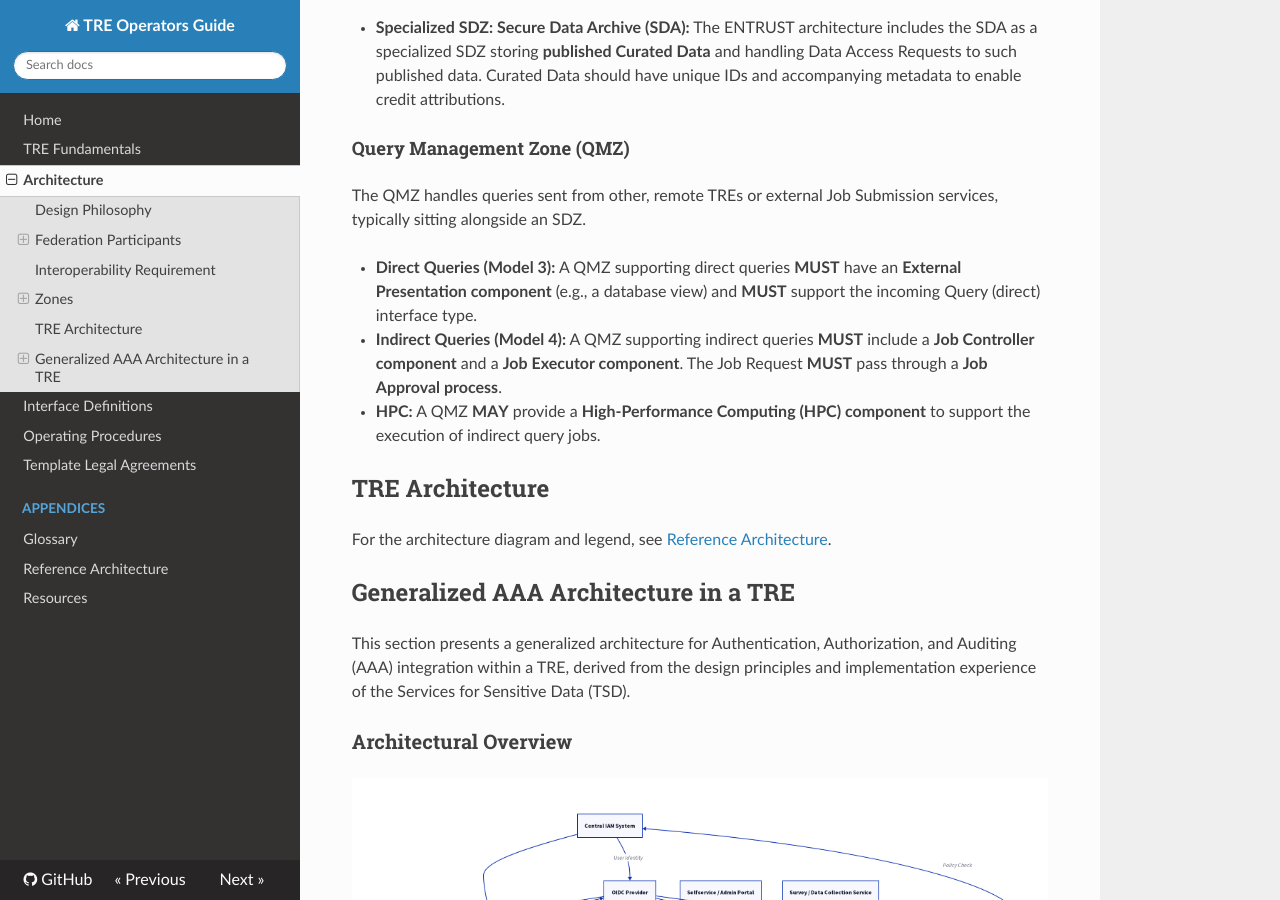
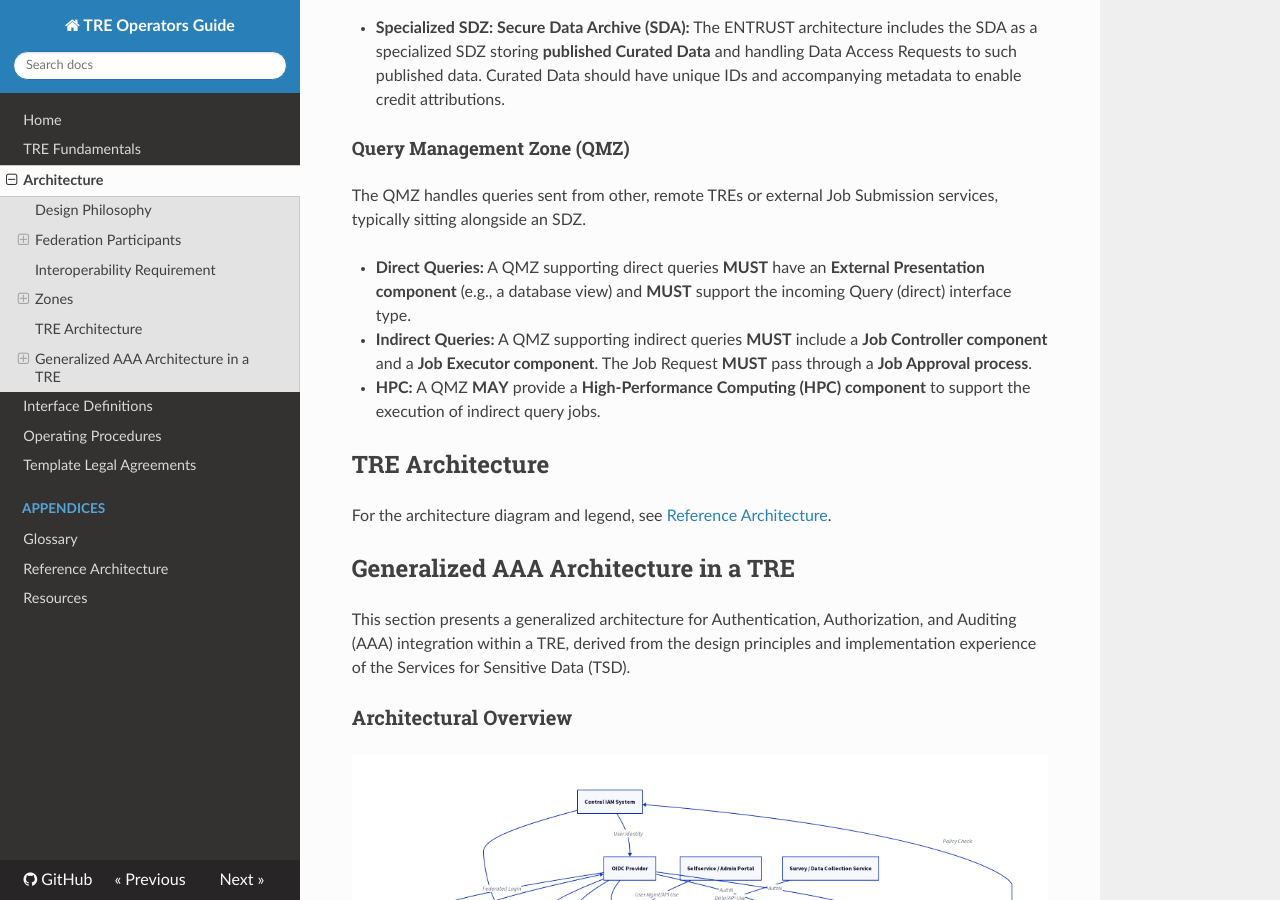
Before and after one commit to unioslo/tre-operators-docs, an MkDocs documentation site: the page built from docs/modules/architecture/index.md, in a window 1280 px wide and 900 px high, scrolled down 2400 px. Built offline with MkDocs 1.6.1, drawn with Linux system fonts in a browser that asks for light colours; nearby versions of some CDN libraries.

Commit message:
Refactor QMZ query models for improved clarity and consistency

```diff
--- a/docs/modules/architecture/index.md
+++ b/docs/modules/architecture/index.md
@@ -75,8 +75,8 @@ The SDZ supports the management, linkage, curation, ingress, and egress of resea
 
 The QMZ handles queries sent from other, remote TREs or external Job Submission services, typically sitting alongside an SDZ.
 
-*   **Direct Queries (Model 3):** A QMZ supporting direct queries **MUST** have an **External Presentation component** (e.g., a database view) and **MUST** support the incoming Query (direct) interface type.
-*   **Indirect Queries (Model 4):** A QMZ supporting indirect queries **MUST** include a **Job Controller component** and a **Job Executor component**. The Job Request **MUST** pass through a **Job Approval process**.
+*   **Direct Queries:** A QMZ supporting direct queries **MUST** have an **External Presentation component** (e.g., a database view) and **MUST** support the incoming Query (direct) interface type.
+*   **Indirect Queries:** A QMZ supporting indirect queries **MUST** include a **Job Controller component** and a **Job Executor component**. The Job Request **MUST** pass through a **Job Approval process**.
 *   **HPC:** A QMZ **MAY** provide a **High-Performance Computing (HPC) component** to support the execution of indirect query jobs.
 
 
```
